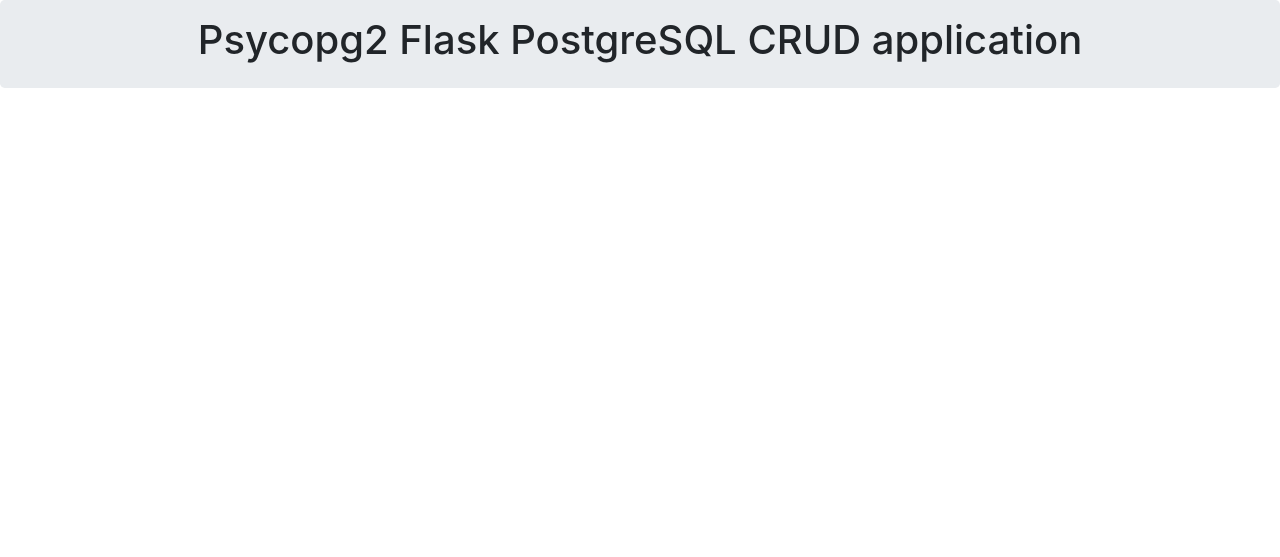
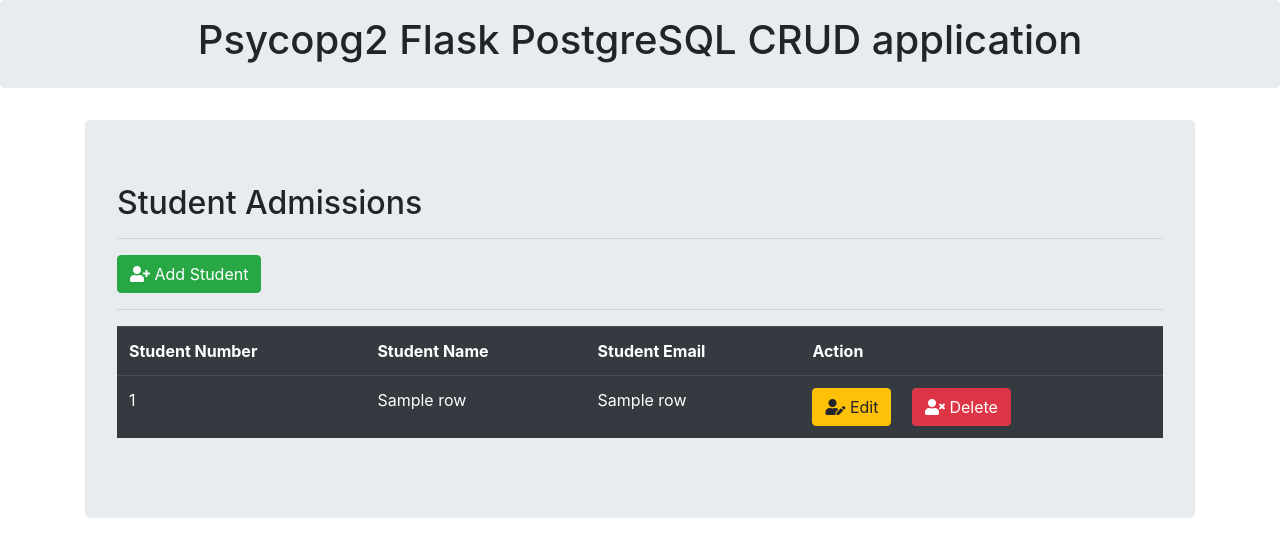
Before and after one commit to Barnez299/postgresFlaskCrud, a Flask app: template templates/index.html in a window 1280 px wide. Shown: the top 557 px of the page. Run offline with Flask 2, Linux system fonts and the light colour scheme; the template is opened without the code that fills it: most values are stand-ins (such as "Sample title", 1, 10 or a date in 2020); some libraries are stand-ins or nearby versions.

Commit message:
reading from db working

```diff
--- a/app.py
+++ b/app.py
@@ -1,11 +1,31 @@
-from flask import Flask
+
+from flask import Flask, render_template, request, redirect, url_for, flash
+from flask_sqlalchemy import SQLAlchemy
+from config import config
+import psycopg2
 
 app = Flask(__name__)
 
 
 @app.route('/')
-def hello():
-    return 'Hello Flask --PostgreSQL'
+def Index():
+
+    conn = None
+    try:
+        params = config()
+        conn = psycopg2.connect(**params)
+        cur = conn.cursor()
+        cur.execute("SELECT * FROM students")
+        data = cur.fetchall()
+        cur.close()
+    except (Exception, psycopg2.DatabaseError) as error:
+        print(error)
+    finally:
+        if conn is not None:
+            conn.close()
+
+
+    return render_template('index.html', data=data)
 
 
 if__name__ = '__main__'
--- a/insert.py
+++ b/insert.py
@@ -4,7 +4,7 @@ from config import config
 
 def insert_student():
     sql = '''   INSERT INTO students(stud_name, stud_email)
-                VALUES ('studenttest', 'studtest@test.com') RETURNING stud_id;
+                VALUES ('studenttest2', 'studtest2@test.com') RETURNING stud_id;
         '''
     conn = None
     stud_id = None
--- a/templates/base.html
+++ b/templates/base.html
@@ -16,9 +16,10 @@
 
     {% block body %} {% endblock %}
 
-    <script src="https://cdnjs.cloudflare.com/ajax/libs/jquery/3.5.1/jquery.slim.min.js"></script>
-    <script src="https://cdnjs.cloudflare.com/ajax/libs/popper.js/1.16.1/umd/popper.min.js"></script>
-    <script src="https://cdnjs.cloudflare.com/ajax/libs/twitter-bootstrap/4.5.2/js/bootstrap.min.js"></script>
+
+    <script src="https://code.jquery.com/jquery-3.5.1.slim.min.js" integrity="sha384-DfXdz2htPH0lsSSs5nCTpuj/zy4C+OGpamoFVy38MVBnE+IbbVYUew+OrCXaRkfj" crossorigin="anonymous"></script>
+    <script src="https://cdn.jsdelivr.net/npm/popper.js@1.16.1/dist/umd/popper.min.js" integrity="sha384-9/reFTGAW83EW2RDu2S0VKaIzap3H66lZH81PoYlFhbGU+6BZp6G7niu735Sk7lN" crossorigin="anonymous"></script>
+    <script src="https://stackpath.bootstrapcdn.com/bootstrap/4.5.2/js/bootstrap.min.js" integrity="sha384-B4gt1jrGC7Jh4AgTPSdUtOBvfO8shuf57BaghqFfPlYxofvL8/KUEfYiJOMMV+rV" crossorigin="anonymous"></script>
 </body>
 
 </html>
--- a/templates/index.html
+++ b/templates/index.html
@@ -1,10 +1,45 @@
-{% extends 'base.html' %}
+{% extends 'base.html' %} {% include 'header.html' %} {% block title %} Home {% endblock %} {% block body %}
 
-{% include 'header.html' %}
+<div class="container">
+    <div class="row">
+        <div class="col md-12">
+            <div class="jumbotron">
+                <h2>
+                    Student Admissions
+                </h2>
+                <hr>
+                <a class="btn btn-success btn-md" href="Jumbo action link" role="button" data-toggle="modal" data-target="#mymodal"><i class="fas fa-user-plus"></i> Add Student</a>
+                <hr>
 
-{% block title %} Home {% endblock %}
+                <table class="table tabel-hover table-dark">
+                    <tr>
+                        <th>Student Number</th>
+                        <th>Student Name</th>
+                        <th>Student Email</th>
+                        <th>Action</th>
+                    </tr>
 
-{% block body %}
+
+                    {% for row in data %}
+
+                    <tr>
+                        <td>{{row[0]}}</td>
+                        <td>{{row[1]}}</td>
+                        <td>{{row[2]}}</td>
+                        <td>
+                            <a href="" class="btn btn-warning btn-xs" data-toggle="modal" data-target="#modaledit"><i class="fas fa-user-edit"></i>  Edit</a>
+                            <a href="" class="btn btn-danger btn-xs ml-3" onclick="return confirm('Are you sure you want to delete?')"><i class="fas fa-user-times"></i> Delete</a>
+                        </td>
+                    </tr>
+
+                    {% endfor %}
+                </table>
+
+            </div>
+
+        </div>
+    </div>
+</div>
 
 
 
```
Also changed, not shown: static/style.css (added), 2 other files.
